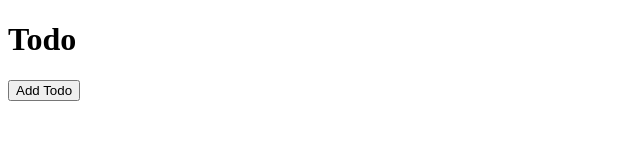
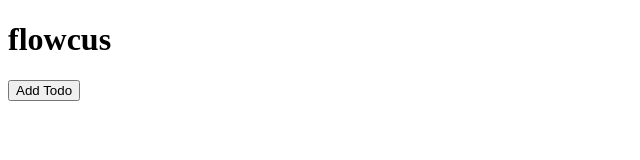
Before and after one commit to knnymrls/flowcus, a website built with webpack: page dist/index.html in a window 1280 px wide. Shown: the whole page, without its empty margins (0-640 px from the left). Built offline with nearby package versions, Linux system fonts and the light colour scheme.

Commit message:
pushed site

```diff
--- a/dist/index.html
+++ b/dist/index.html
@@ -4,11 +4,11 @@
 <head>
     <meta charset="utf-8" />
     <link rel="stylesheet" href="style.css">
-    <title></title>
+    <title>flowcus</title>
 </head>
 
 <body>
-    <h1>Todo</h1>
+    <h1>flowcus</h1>
     <div id="modal-add-todo" class="modal-add-todo">
         <!-- Modal content -->
         <div class="modal-add-todo-content">
```
